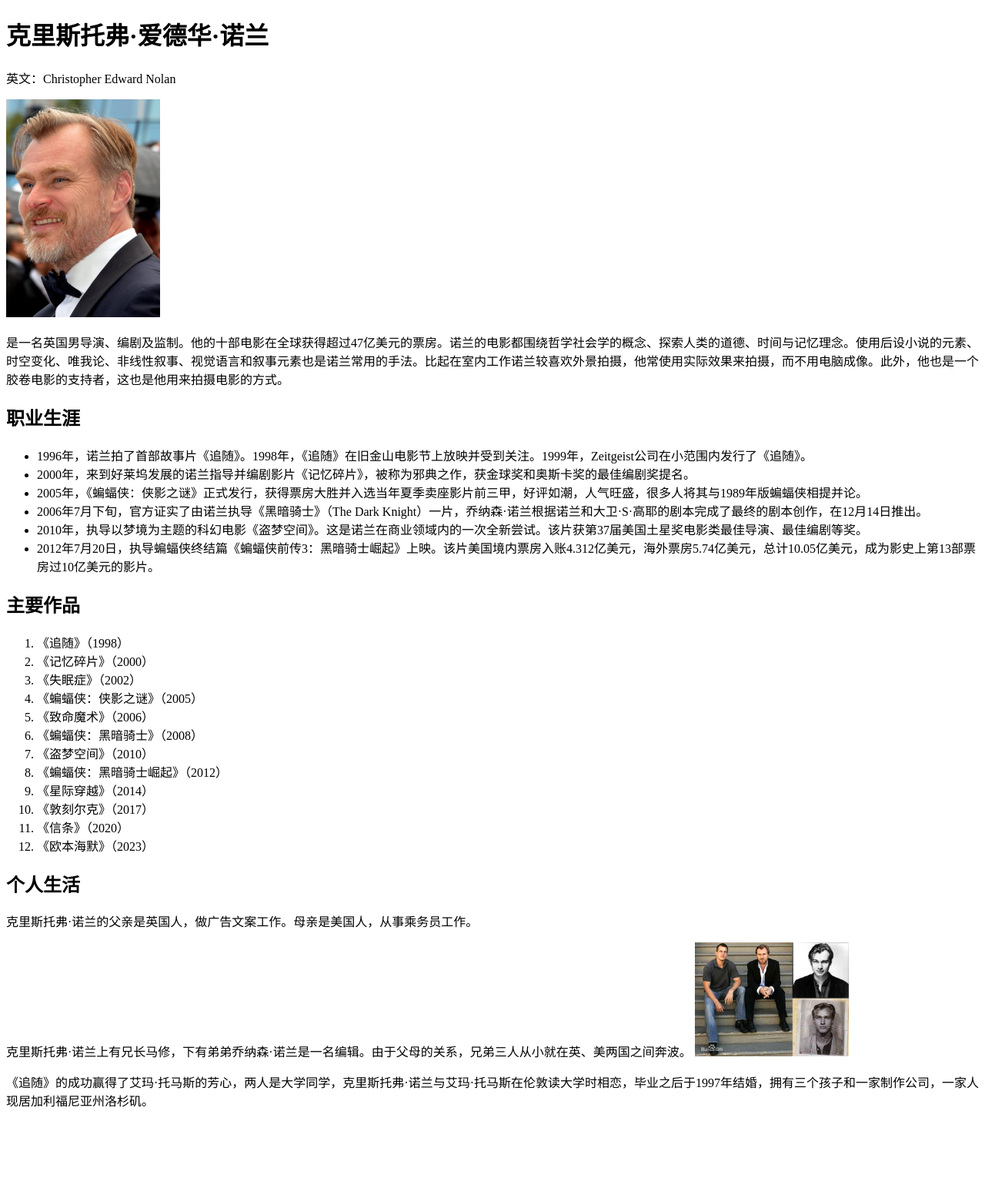
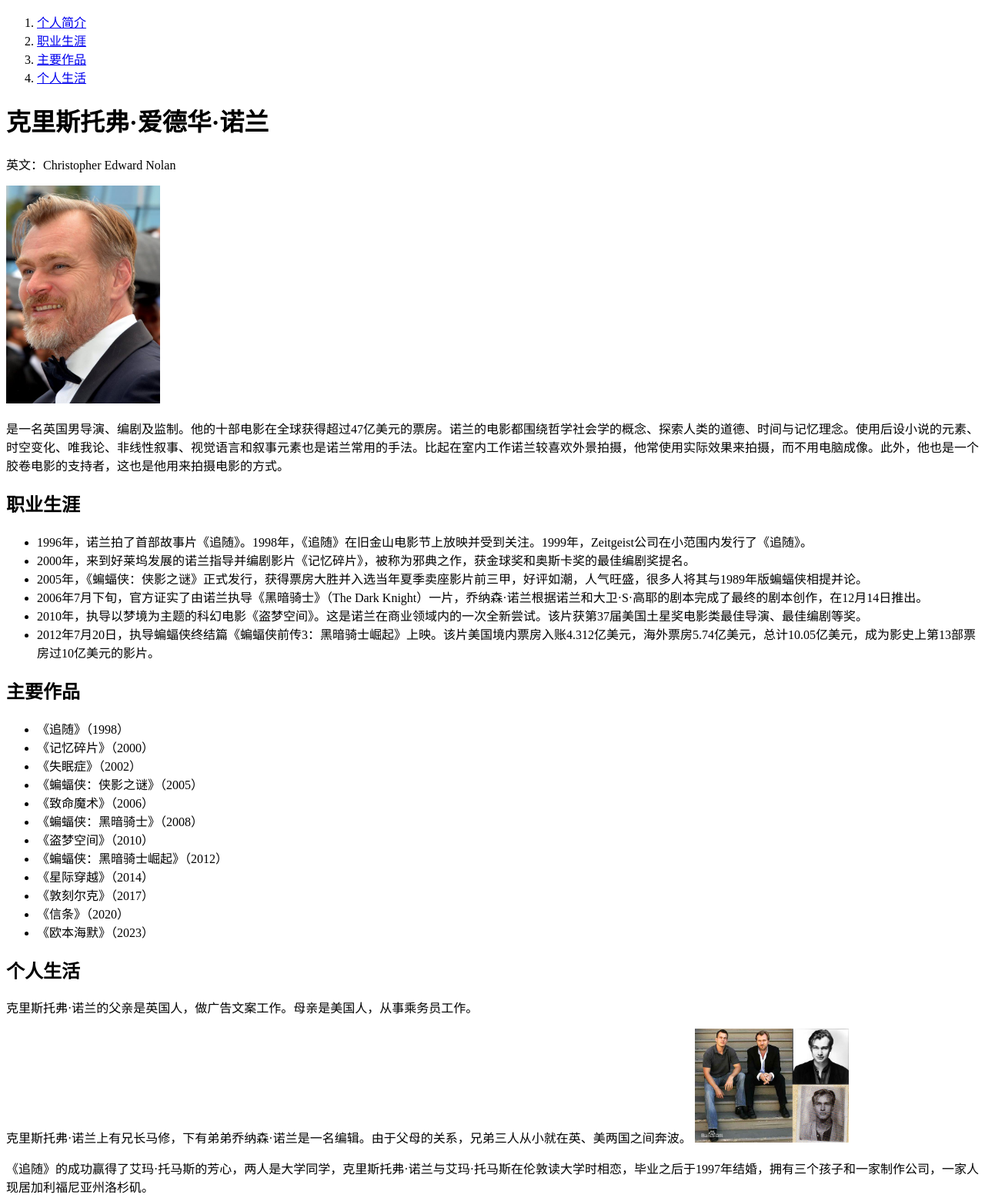
Before and after one commit to comfortably-numb/my-first-page-introduction-of-Nolan-, a plain HTML site: page index.html in a window 1280 px wide. Shown: the whole page at 77% size. Before the commit the page ends 1457 px from the top, so only its background shows below. Drawn offline with Linux system fonts and the light colour scheme.

Commit message:
添加索引

```diff
--- a/index.html
+++ b/index.html
@@ -12,13 +12,21 @@
     </style>
   </head>
   <body>
-    <h1>克里斯托弗·爱德华·诺兰</h1>
+    <nav>
+      <ol>
+        <li><a href="#intro">个人简介</a></li>
+        <li><a href="#career">职业生涯</a></li>
+        <li><a href="#works">主要作品</a></li>
+        <li><a href="#life">个人生活</a></li>
+      </ol>
+    </nav>
+    <h1 id="intro">克里斯托弗·爱德华·诺兰</h1>
     <p>英文：Christopher Edward Nolan</p>
     <img src="img/2.jpeg" alt="2018年，诺兰于戛纳电影节上" width="200px" />
     <p>
       是一名英国男导演、编剧及监制。他的十部电影在全球获得超过47亿美元的票房。诺兰的电影都围绕哲学社会学的概念、探索人类的道德、时间与记忆理念。使用后设小说的元素、时空变化、唯我论、非线性叙事、视觉语言和叙事元素也是诺兰常用的手法。比起在室内工作诺兰较喜欢外景拍摄，他常使用实际效果来拍摄，而不用电脑成像。此外，他也是一个胶卷电影的支持者，这也是他用来拍摄电影的方式。
     </p>
-    <section>
+    <section id="career">
       <h2>职业生涯</h2>
 
       <ul>
@@ -43,9 +51,9 @@
         </li>
       </ul>
     </section>
-    <section>
+    <section id="works">
       <h2>主要作品</h2>
-      <ol>
+      <ul>
         <li>《追随》（1998）</li>
         <li>《记忆碎片》（2000）</li>
         <li>《失眠症》（2002）</li>
@@ -58,9 +66,10 @@
         <li>《敦刻尔克》（2017）</li>
         <li>《信条》（2020）</li>
         <li>《欧本海默》（2023）</li>
-      </ol>
+      </ul>
     </section>
-    <section>
+
+    <section id="life">
       <h2>个人生活</h2>
       <p>
         克里斯托弗·诺兰的父亲是英国人，做广告文案工作。母亲是美国人，从事乘务员工作。
@@ -73,5 +82,6 @@
         《追随》的成功赢得了艾玛·托马斯的芳心，两人是大学同学，克里斯托弗·诺兰与艾玛·托马斯在伦敦读大学时相恋，毕业之后于1997年结婚，拥有三个孩子和一家制作公司，一家人现居加利福尼亚州洛杉矶。
       </p>
     </section>
+    <div style="height: 1000px"></div>
   </body>
 </html>
```
